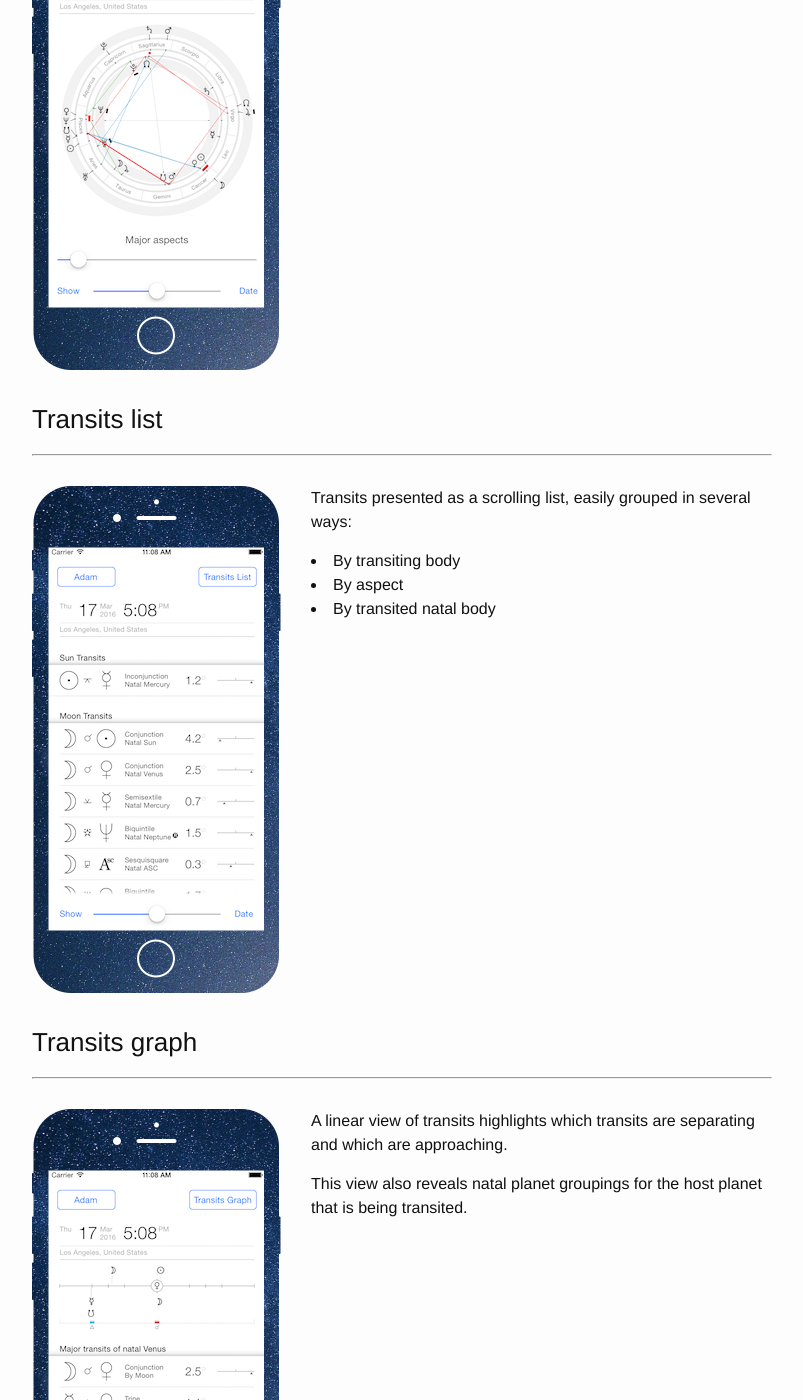
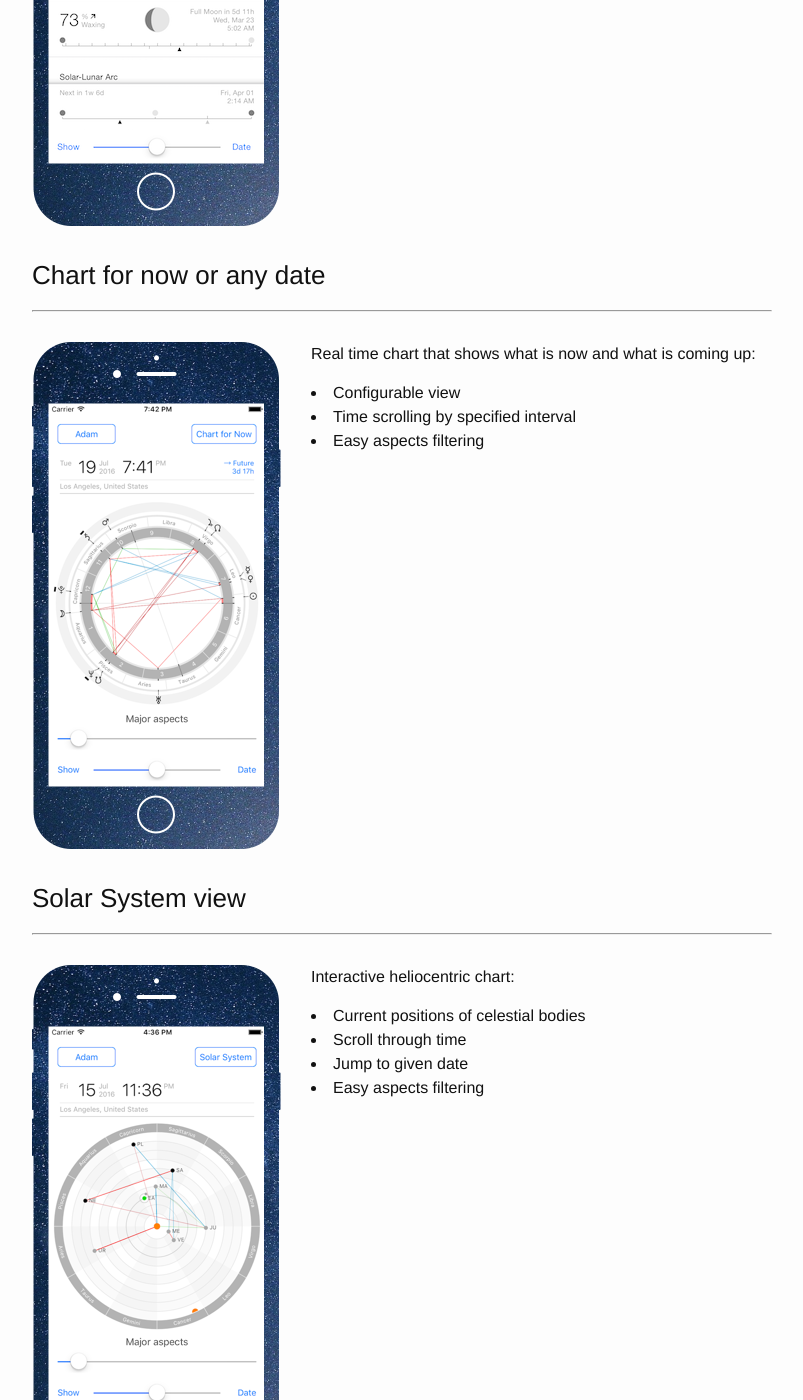
Before and after one commit to seqfx/seqfx.github.io, a Jekyll site: the page built from p01 time-nomad.md, in a window 1280 px wide and 1400 px high, scrolled down 1490 px. Shown: the whole window, without its empty margins (238-1041 px from the left). Built offline with Jekyll 4.4.1, drawn with Linux system fonts in a browser that asks for light colours; some of the changed text lies outside the part shown.

```diff
--- a/p01 time-nomad.md
+++ b/p01 time-nomad.md
@@ -22,6 +22,15 @@ Stay up to date with your astrological transits, phases of the Sun and the Moon,
 
 {% include icon-appstore.html appname=page.appname %}
 
+### iPhone & iPad
+
+![Time Nomad app iPad version](/images/time-nomad_ipad.png "Time Nomad app iPad version")
+
+Universal app that runs on both devices:
+
+* Your data is synchronized across all your iCloud devices
+* Each device manages its own independent view configuration
+
 ### Dashboard
 
 - - -
@@ -38,6 +47,31 @@ Person specific information:
 
 * Solar-lunar arc, current and natal
 * Current transits categories: important, easy, special
+
+### Chart for now or any date
+
+- - -
+
+![Time Nomad chart for now](/images/time-nomad_chart-for-date.png "Time Nomad chart for now")
+
+Real time chart that shows what is now and what is coming up:
+
+* Configurable view
+* Time scrolling by specified interval
+* Easy aspects filtering
+
+### Solar System view
+
+- - -
+
+![Time Nomad Solar System view](/images/time-nomad_solar-system.png "Time Nomad Solar System view")
+
+Interactive heliocentric chart:
+
+* Current positions of celestial bodies
+* Scroll through time
+* Jump to given date
+* Easy aspects filtering
 
 ### Chart of transits
 
```
Also changed, not shown: other parts of p01 time-nomad.md (+1 -0 lines), images/time-nomad_chart-for-date.png (added), images/time-nomad_ipad.png (added), images/time-nomad_solar-system.png (added).
